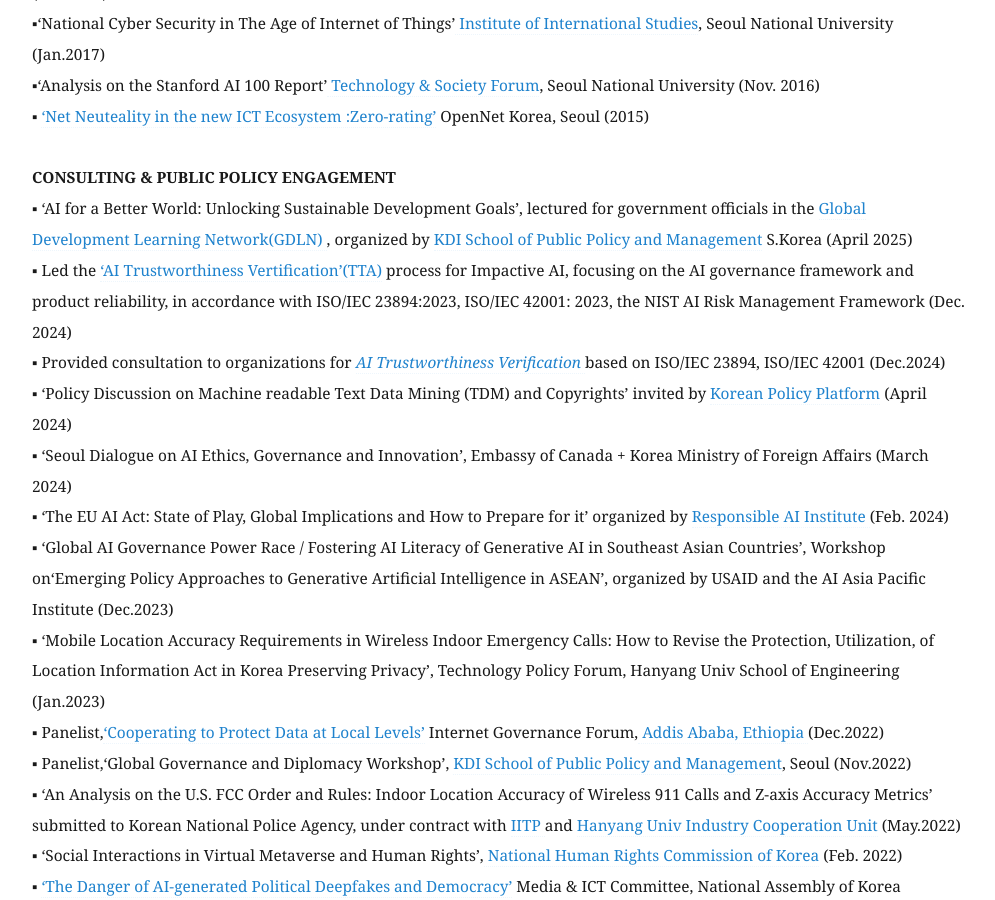
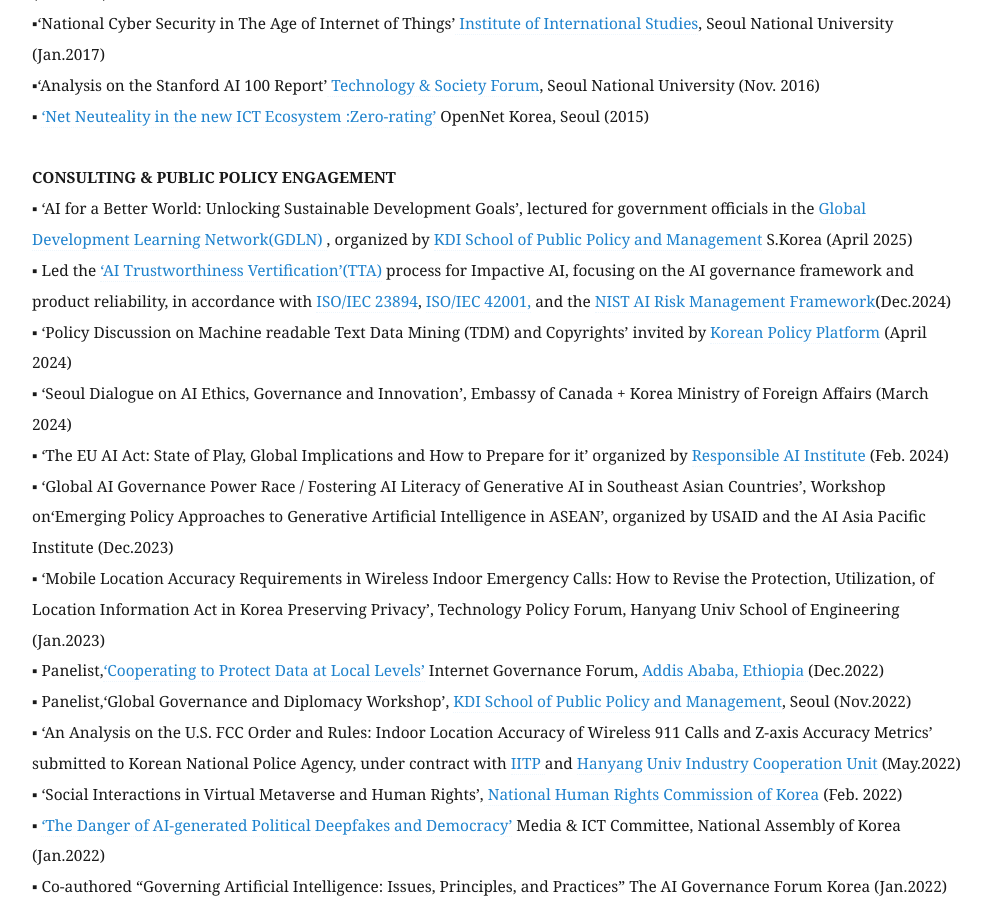
Before and after one commit to eunchangchoi/eunchangchoi.github.io, a Jekyll site: the page built from index.md, in a window 1280 px wide and 900 px high, scrolled down 7450 px. Shown: the whole window, without its empty margins (68-1063 px from the left). Built offline with Jekyll 4.4.1, drawn with Linux system fonts in a browser that asks for light colours.

Commit message:
Update index.md

```diff
--- a/index.md
+++ b/index.md
@@ -161,8 +161,7 @@
 
  <strong> CONSULTING & PUBLIC POLICY ENGAGEMENT </strong> <br>
 ▪ ‘AI for a Better World: Unlocking Sustainable Development Goals’, lectured for government officials in the <a href="https://www.gdln.or.kr/main/"> Global Development Learning Network(GDLN) </a>, organized by <a href="https://www.kdischool.ac.kr/"> KDI School of Public Policy and Management</a> S.Korea (April 2025) <br>
-▪ Led the <a href="https://aitrustops.or.kr/web/main.do"> ‘AI Trustworthiness Vertification’(TTA)</a> process for Impactive AI, focusing on the AI governance framework and product reliability, in accordance with ISO/IEC 23894:2023, ISO/IEC 42001: 2023, the NIST AI Risk Management Framework (Dec. 2024) <br>
-▪ Provided consultation to organizations for <a href="https://aitrustops.or.kr/web/main.do?lang=ko"><i>AI Trustworthiness Verification</i> </a> based on ISO/IEC 23894, ISO/IEC 42001 (Dec.2024) <br>
+▪ Led the <a href="https://aitrustops.or.kr/web/main.do"> ‘AI Trustworthiness Vertification’(TTA)</a> process for Impactive AI, focusing on the AI governance framework and product reliability, in accordance with <a href="https://cdn.standards.iteh.ai/samples/77304/cb803ee4e9624430a5db177459158b24/ISO-IEC-23894-2023.pdf"> ISO/IEC 23894</a>, <a href="https://cdn.standards.iteh.ai/samples/81230/4c1911ebc9a641fcb6ee21aa09c28ad3/ISO-IEC-42001-2023.pdf"> ISO/IEC 42001,</a> and the  <a href="https://www.nist.gov/itl/ai-risk-management-framework"> NIST AI Risk Management Framework</a>(Dec.2024) <br>
 ▪ ‘Policy Discussion on Machine readable Text Data Mining (TDM) and Copyrights’ invited by <a href="https://k-pol.org/"> Korean Policy Platform</a> (April 2024) <br>
 ▪ ‘Seoul Dialogue on AI Ethics, Governance and Innovation’, Embassy of Canada + Korea Ministry of Foreign Affairs (March 2024) <br>
 ▪ ‘The EU AI Act: State of Play, Global Implications and How to Prepare for it’ organized by <a href="https://www.responsible.ai/"> Responsible AI Institute </a> (Feb. 2024) <br>
```
